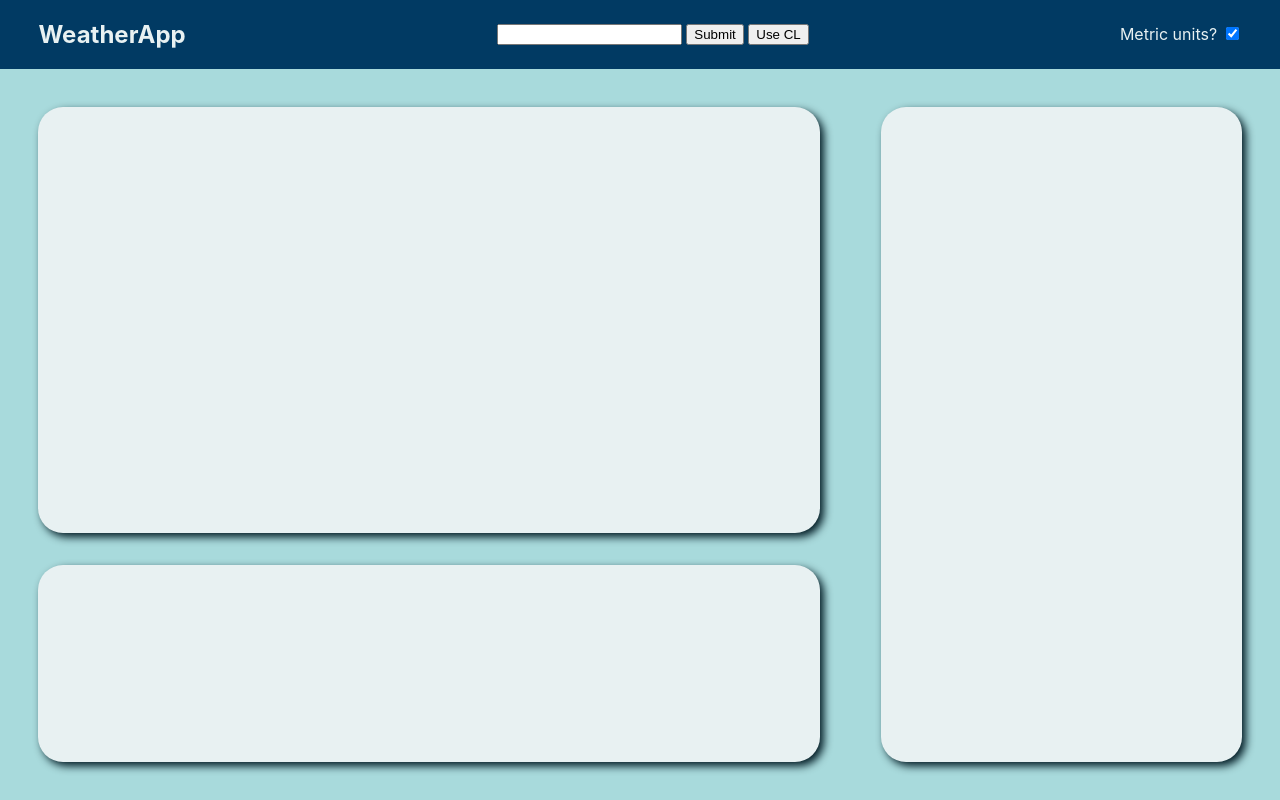
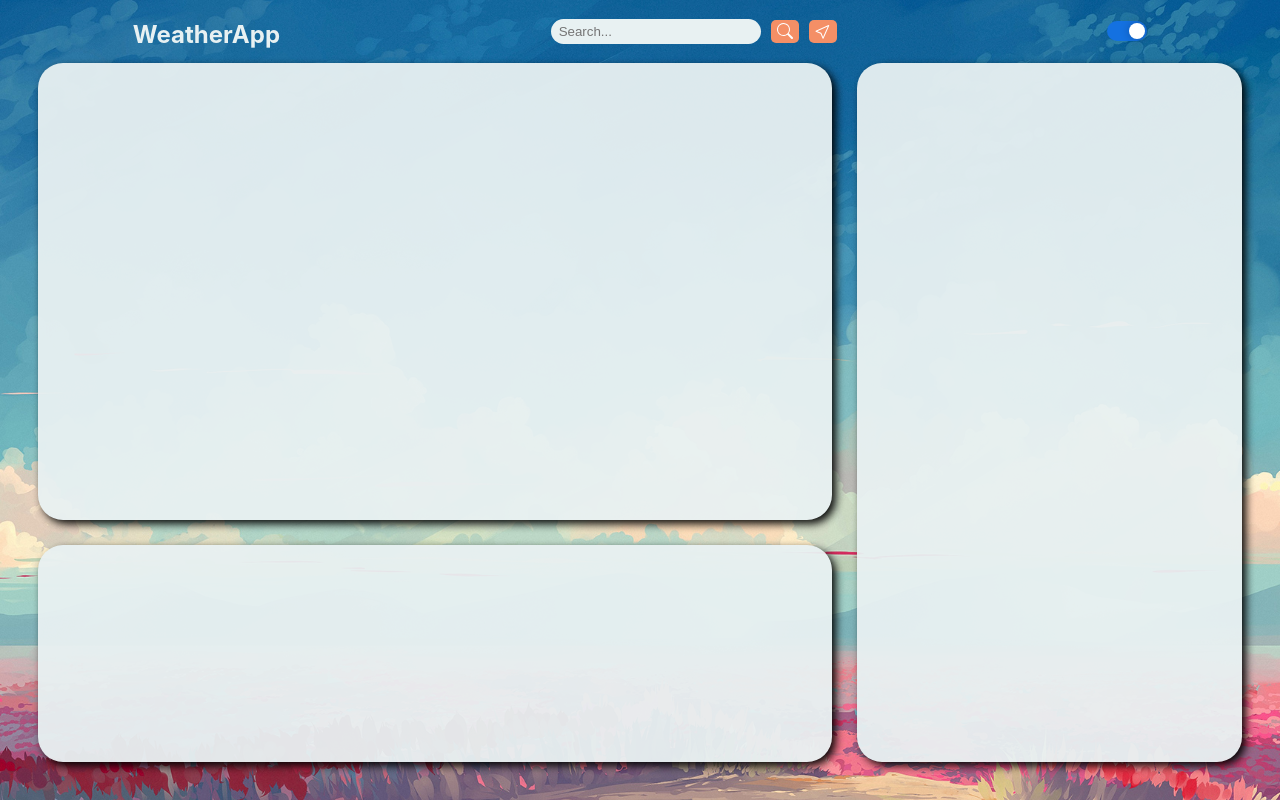
Before and after one commit to Atlas-1510/weather-app, a website built with webpack: page src/index.html in a window 1280 px wide. Built offline with nearby package versions, Linux system fonts and the light colour scheme.

Commit message:
Add additional styling for user interface
* Add background image

* Add CSS toggle for unit selection (not linked to javascript yet)

```diff
--- a/package.json
+++ b/package.json
@@ -20,6 +20,7 @@
   "homepage": "https://github.com/Atlas-1510/weather-app#readme",
   "devDependencies": {
     "css-loader": "^5.2.1",
+    "html-loader": "^2.1.2",
     "html-webpack-plugin": "^5.3.1",
     "sass": "^1.32.8",
     "sass-loader": "^11.0.1",
--- a/src/index.html
+++ b/src/index.html
@@ -10,32 +10,29 @@
     <nav>
       <form>
         <h1>WeatherApp</h1>
-
-        <div>
+        <div id="userControlContainer">
           <label for="location"></label>
-          <input name="location" id="location" type="text" />
-          <label for="locationSubmit"></label>
-          <input type="submit" id="locationSubmit" />
-          <label for="geolocation"></label>
           <input
-            name="geolocation"
-            id="geolocation"
-            type="button"
-            value="Use CL"
+            name="location"
+            id="location"
+            type="text"
+            placeholder="Search..."
           />
+          <button id="locationSubmit"><img src="./search.svg" /></button>
+          <button id="geolocation">
+            <img src="./cursor.svg" />
+          </button>
         </div>
-
-        <div>
-          <!-- <input type="button" value="Celsius" />
-          <input type="button" value="Fahrenheit" /> -->
-          <label for="metricUnitToggle">Metric units?</label>
+        <label for="metricUnitToggle" class="toggle">
           <input
             type="checkbox"
             id="metricUnitToggle"
+            class="toggle-input"
             name="metricUnitToggle"
             checked
           />
-        </div>
+          <div class="toggle-fill"></div>
+        </label>
       </form>
     </nav>
     <main>
--- a/src/style.scss
+++ b/src/style.scss
@@ -1,14 +1,20 @@
 $margin-default: 3%;
 $border-radius-default: 25px;
-$header-background-color: #013a63;
-$body-background-color: #a8dadc;
 $bubble-background-color: #e8f1f2;
-$bubble-text-color: #001a23;
+$button-color: #f48f66;
+$font-color-primary: #1d3557;
+$gap-size: 25px;
 
 body {
-  background-color: $body-background-color;
+  background-image: url("./wallpaper.jpg");
+  // Background image sourced from https://wallha.com/wallpaper/sky-blue-clouds-flowers-painting-663065
+  background-position: center;
+  background-repeat: no-repeat;
+  background-attachment: fixed;
+  background-size: cover;
   margin: 0;
   padding: 0;
+  border: 0;
   display: flex;
   flex-direction: column;
   height: 100vh;
@@ -18,34 +24,119 @@ body {
 
 nav {
   color: $bubble-background-color;
-  background-color: $header-background-color;
+  width: 100vw;
 
   form {
-    margin: 0% $margin-default 0% $margin-default;
+    width: 100%;
     display: flex;
     flex-direction: row;
-    justify-content: space-between;
+    justify-content: space-around;
     align-items: center;
+
+    h1 {
+      height: 23px;
+    }
+
+    #userControlContainer {
+      display: flex;
+      justify-content: center;
+      align-items: center;
+      height: 23px;
+
+      #location {
+        background-color: $bubble-background-color;
+        color: $font-color-primary;
+        border-radius: $border-radius-default;
+        border: none;
+        height: 100%;
+        width: 200px;
+        padding-left: 8px;
+        margin: 0px 5px 0px 5px;
+      }
+
+      button {
+        width: 100%;
+        height: 100%;
+        flex: 1;
+        border-radius: 5px;
+        margin: 0px 5px 0px 5px;
+        padding: 3px 6px 3px 6px;
+        border: 0;
+        display: flex;
+        justify-content: center;
+        align-items: center;
+        background-color: $button-color;
+        img {
+          // width: 100%;
+          filter: invert(100%) sepia(0%) saturate(7451%) hue-rotate(136deg)
+            brightness(112%) contrast(112%);
+        }
+      }
+    }
+
+    .toggle {
+      $toggle-width: 40px;
+      $toggle-height: $toggle-width * 0.5;
+      $toggle-border-radius: $toggle-height * 0.5;
+      display: inline-block;
+      cursor: pointer;
+
+      .toggle-input {
+        display: none;
+      }
+
+      .toggle-input:checked ~ .toggle-fill {
+        background: rgb(20, 113, 225);
+      }
+
+      .toggle-input:checked ~ .toggle-fill::after {
+        transform: translateX($toggle-height);
+      }
+
+      .toggle-fill {
+        position: relative;
+        width: $toggle-width;
+        height: $toggle-height;
+        border-radius: $toggle-border-radius;
+        background-color: #dddddd;
+        transition: all 0.3s ease-in-out;
+      }
+
+      .toggle-fill::after {
+        content: "";
+        position: absolute;
+        top: $toggle-height * 0.1;
+        left: $toggle-height * 0.1;
+        height: $toggle-height * 0.8;
+        width: $toggle-height * 0.8;
+        background-color: #ffffff;
+        box-shadow: 0 0 10px rgba(0, 0, 0, 0.25);
+        border-radius: $toggle-border-radius;
+        transition: transform 0.3s ease-in-out;
+      }
+    }
   }
 }
 
 main {
   margin: $margin-default;
+  margin-top: 0;
   flex: 1;
   display: grid;
-  grid-template-columns: [first] 1fr [second] 1fr [third] 1fr [fourth];
-  grid-template-rows: [first] 1fr [second] 1fr [third] 1fr [fourth];
+  grid-template-columns: [first] 1fr [second] $gap-size [third] 1fr [fourth] $gap-size [fifth] 1fr [sixth];
+  grid-template-rows: [first] 1fr [second] $gap-size [third] 1fr [fourth] $gap-size [fifth] 1fr [sixth];
   grid-template-areas:
-    "primary primary secondary"
-    "primary primary secondary"
-    "tertiary tertiary secondary";
-  gap: 5%;
+    "primary primary primary . secondary"
+    "primary primary primary . secondary"
+    "primary primary primary . secondary"
+    ". . . . secondary"
+    "tertiary tertiary tertiary.  secondary";
 
   .bubble {
     background-color: $bubble-background-color;
     border-radius: $border-radius-default;
-    color: $bubble-text-color;
     box-shadow: 4px 4px 8px;
+    opacity: 0.95;
   }
 
   #primaryWeather {
--- a/webpack.config.js
+++ b/webpack.config.js
@@ -43,6 +43,10 @@ module.exports = {
         test: /\.(png|svg|jpg|jpeg|gif)$/i,
         type: "asset/resource",
       },
+      {
+        test: /\.html$/i,
+        loader: "html-loader",
+      },
     ],
   },
 };
```
Also changed, not shown: readme.md, src/cursor.svg (added), src/search.svg (added), src/toggle.js (added), src/wallpaper.jpg (added), 1 other file.
